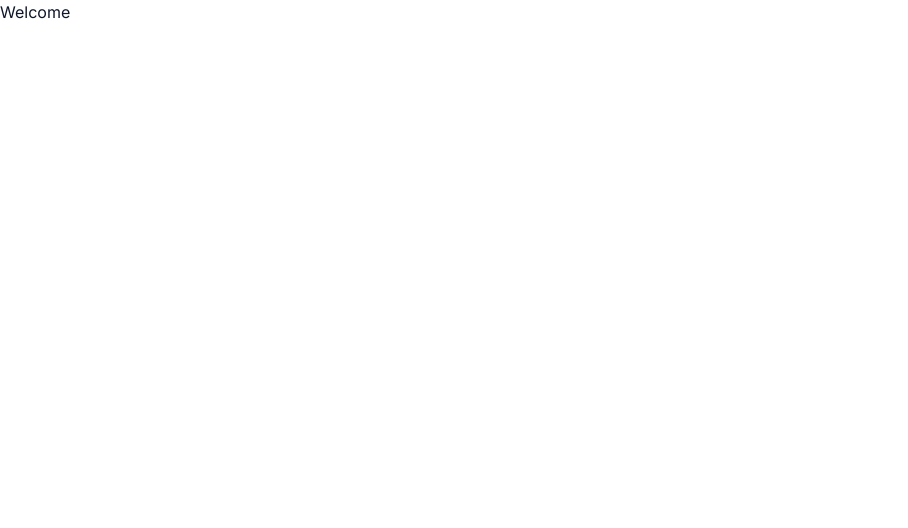
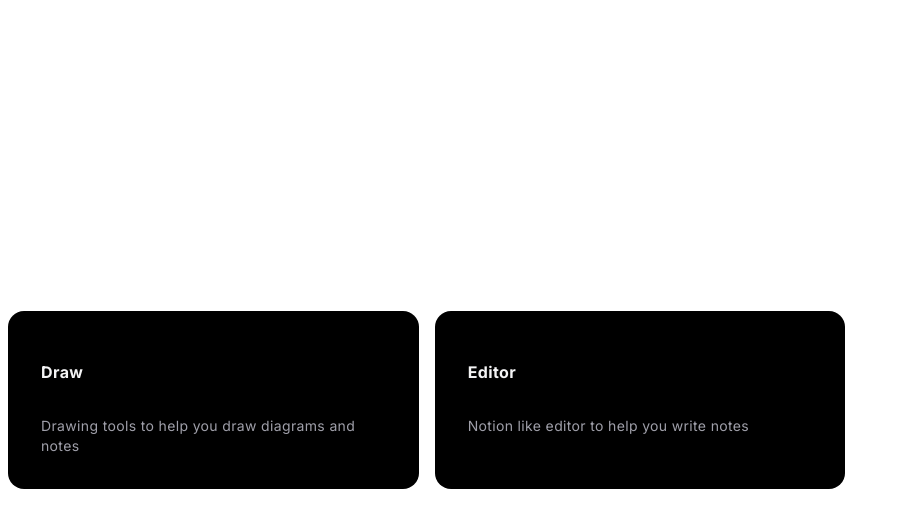
Before and after one commit to puncoz/tools.puncoz.com, a Next.js app: page / in a window 1280 px wide. Shown: the top 528 px of the page, without its empty margins (0-908 px from the left). Built offline with nearby package versions, Linux system fonts and the light colour scheme.

Commit message:
tool list page

```diff
--- a/package.json
+++ b/package.json
@@ -10,6 +10,7 @@
   },
   "dependencies": {
     "clsx": "^2.1.1",
+    "motion": "^12.4.1",
     "next": "15.1.6",
     "postcss": "^8.5.1",
     "react": "^19.0.0",
--- a/src/app/page.tsx
+++ b/src/app/page.tsx
@@ -1,7 +1,22 @@
+import { HoverEffect } from "@/components/ui/card-hover-effect"
+
+const tools = [
+  {
+    title: "Draw",
+    description: "Drawing tools to help you draw diagrams and notes",
+    link: "/draw",
+  },
+  {
+    title: "Editor",
+    description: "Notion like editor to help you write notes",
+    link: "/notes",
+  },
+]
+
 const HomePage = () => {
   return (
-    <div className="rounded-md">
-      Welcome
+    <div className="h-screen w-full flex items-center">
+      <HoverEffect items={tools}/>
     </div>
   )
 }
--- /dev/null
+++ b/src/components/ui/card-hover-effect.tsx
@@ -0,0 +1,98 @@
+"use client"
+import { cn } from "@/lib/utils"
+import { AnimatePresence, motion } from "framer-motion"
+import Link from "next/link"
+import React, { type FunctionComponent, useState } from "react"
+
+type HoverEffectProps = Readonly<{
+  items: {
+    title: string;
+    description: string;
+    link: string;
+  }[];
+  className?: string;
+}>
+export const HoverEffect: FunctionComponent<HoverEffectProps> = ({ items, className }) => {
+  const [hoveredIndex, setHoveredIndex] = useState<number | null>(null)
+
+  return (
+    <div className={cn(
+      "grid grid-cols-1 md:grid-cols-2  lg:grid-cols-3  py-10",
+      className,
+    )}>
+      {items.map((item, idx) => (
+        <Link href={item?.link}
+              key={item?.link}
+              className="relative group  block p-2 h-full w-full"
+              onMouseEnter={() => setHoveredIndex(idx)}
+              onMouseLeave={() => setHoveredIndex(null)}>
+          <AnimatePresence>
+            {hoveredIndex === idx && (
+              <motion.span
+                className="absolute inset-0 h-full w-full bg-neutral-200 dark:bg-slate-800/[0.8] block  rounded-3xl"
+                layoutId="hoverBackground"
+                initial={{ opacity: 0 }}
+                animate={{
+                  opacity: 1,
+                  transition: { duration: 0.15 },
+                }}
+                exit={{
+                  opacity: 0,
+                  transition: { duration: 0.15, delay: 0.2 },
+                }}
+              />
+            )}
+          </AnimatePresence>
+          <Card>
+            <CardTitle>{item.title}</CardTitle>
+            <CardDescription>{item.description}</CardDescription>
+          </Card>
+        </Link>
+      ))}
+    </div>
+  )
+}
+
+type CardProps = Readonly<{
+  className?: string;
+  children: React.ReactNode;
+}>
+export const Card: FunctionComponent<CardProps> = ({ className, children }) => {
+  return (
+    <div className={cn(
+      "rounded-2xl h-full w-full p-4 overflow-hidden bg-black border border-transparent dark:border-white/[0.2] group-hover:border-slate-700 relative z-20",
+      className,
+    )}>
+      <div className="relative z-50">
+        <div className="p-4">{children}</div>
+      </div>
+    </div>
+  )
+}
+
+type CardTitleProps = Readonly<{
+  className?: string;
+  children: React.ReactNode;
+}>
+export const CardTitle: FunctionComponent<CardTitleProps> = ({ className, children }) => {
+  return (
+    <h4 className={cn("text-zinc-100 font-bold tracking-wide mt-4", className)}>
+      {children}
+    </h4>
+  )
+}
+
+type CardDescriptionProps = Readonly<{
+  className?: string;
+  children: React.ReactNode
+}>
+export const CardDescription: FunctionComponent<CardDescriptionProps> = ({ className, children }) => {
+  return (
+    <p className={cn(
+      "mt-8 text-zinc-400 tracking-wide leading-relaxed text-sm",
+      className,
+    )}>
+      {children}
+    </p>
+  )
+}
```
Also changed, not shown: 1 other file (tests, documents, lock files or other folders).
